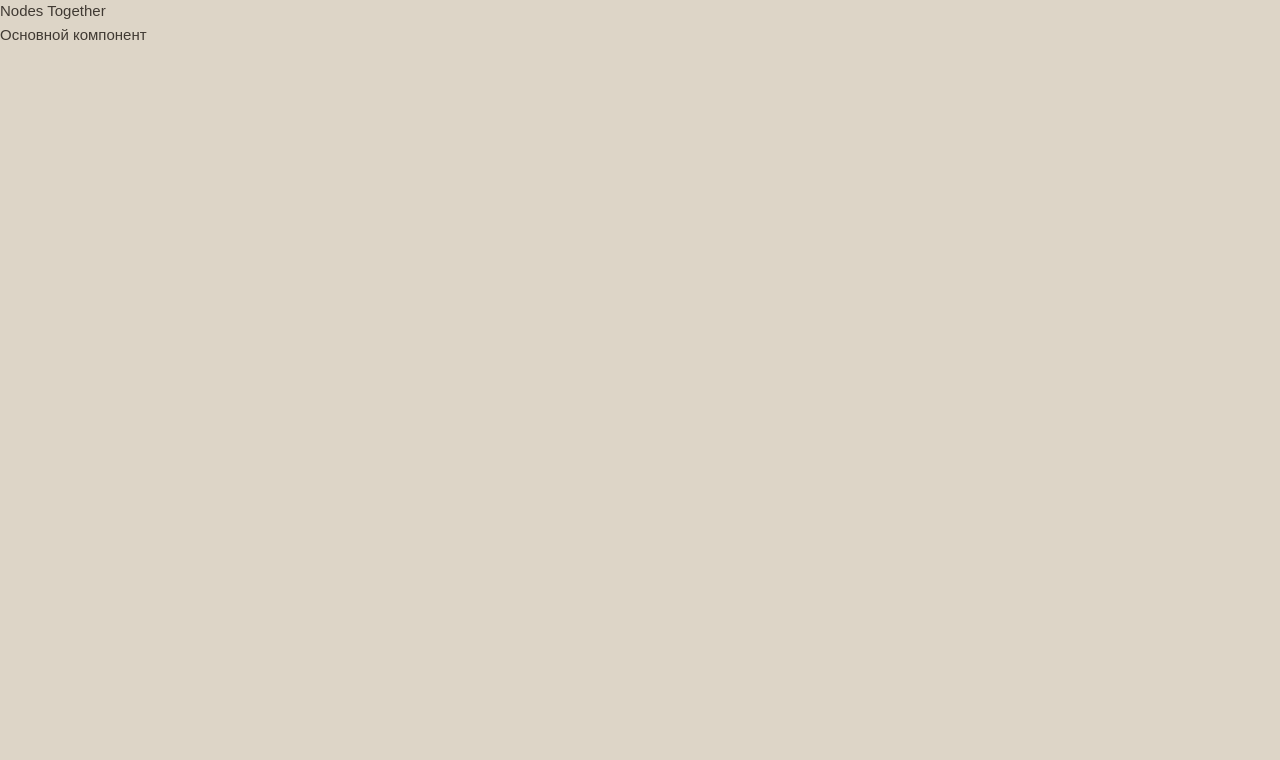
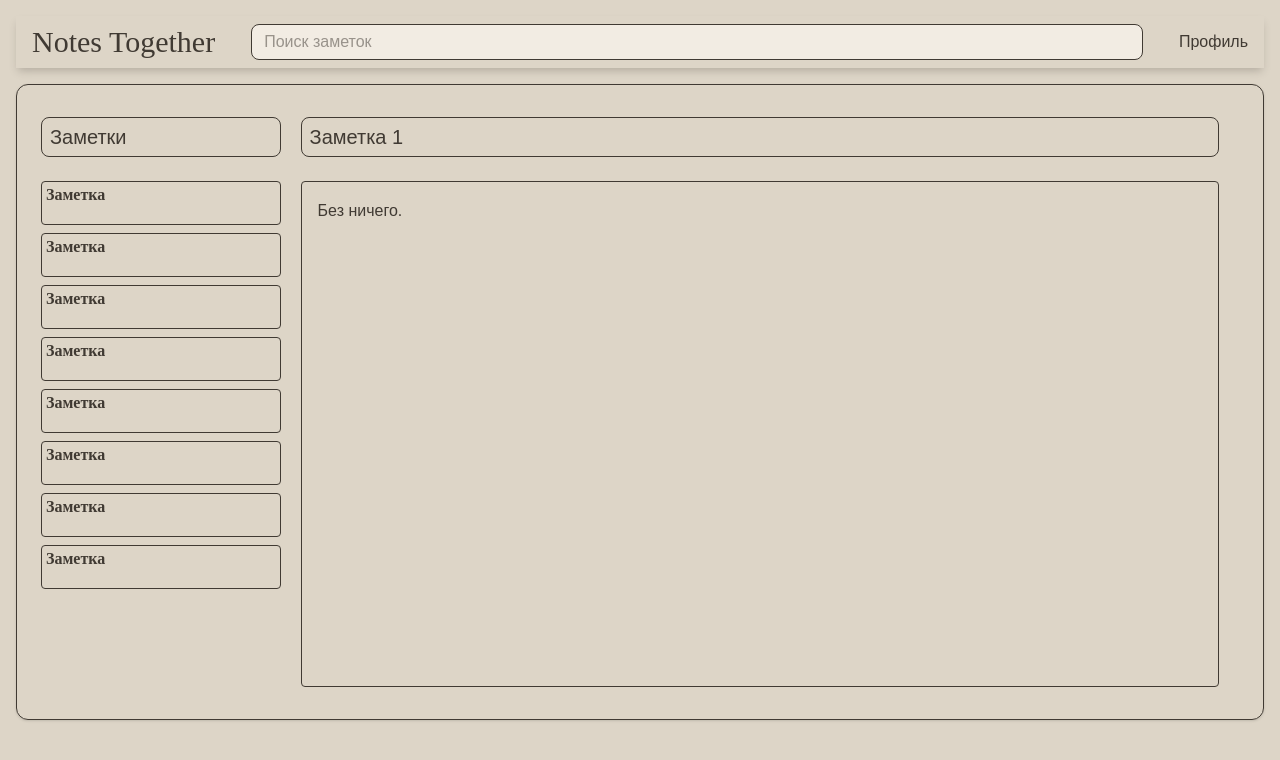
Before and after one commit to Veidge/NotesTogether, a Vue app in the folder frontend/: page / in a window 1280 px wide. Shown: the top 760 px of the page. Built offline with nearby package versions, Linux system fonts and the light colour scheme; a web font is replaced by a local one.

Commit message:
feat(ui): add initial workspace layout

```diff
--- a/frontend/package.json
+++ b/frontend/package.json
@@ -11,7 +11,8 @@
     "type-check": "vue-tsc --build"
   },
   "dependencies": {
-    "vue": "^3.5.42"
+    "vue": "^3.5.42",
+    "vue-router": "^5.5.1"
   },
   "devDependencies": {
     "@tailwindcss/vite": "^4.3.5",
--- a/frontend/src/App.vue
+++ b/frontend/src/App.vue
@@ -1,44 +1,9 @@
 <script setup lang="ts">
 
+import { RouterView } from 'vue-router'
+import HeaderMain from "./components/ui/HeaderMain.vue";
 </script>
 
 <template>
-  <header>
-    <div class="wrapper">
-      <h1>Nodes Together</h1>
-    </div>
-  </header>
-
-  <main>
-    <h3>Основной компонент</h3>
-  </main>
+    <RouterView/>
 </template>
-
-<style scoped>
-header {
-  line-height: 1.5;
-}
-
-.logo {
-  display: block;
-  margin: 0 auto 2rem;
-}
-
-@media (min-width: 1024px) {
-  header {
-    display: flex;
-    place-items: center;
-    padding-right: calc(var(--section-gap) / 2);
-  }
-
-  .logo {
-    margin: 0 2rem 0 0;
-  }
-
-  header .wrapper {
-    display: flex;
-    place-items: flex-start;
-    flex-wrap: wrap;
-  }
-}
-</style>
--- a/frontend/src/assets/style/base.css
+++ b/frontend/src/assets/style/base.css
@@ -1,6 +1,6 @@
 
 :root {
-  /* Цветовая палитра Notes Together */
+  /* Цветовая палитра */
   --nt-background: #DDD5C7;
   --nt-surface: #F2ECE3;
   --nt-accent: #B69C82;
@@ -24,7 +24,7 @@ body {
   background-color: var(--nt-background);
 
   font-family: "Nunito Sans", sans-serif;
-  font-size: 15px;
+  font-size: 16px;
   line-height: 1.6;
 
   text-rendering: optimizeLegibility;
--- /dev/null
+++ b/frontend/src/components/pages/NotePage.vue
@@ -0,0 +1,30 @@
+<script setup lang="ts">
+
+import HeaderMain from "../ui/HeaderMain.vue";
+</script>
+
+<template>
+    <div class="h-[92vh] w-full p-4 flex flex-col">
+        <HeaderMain/>
+        <div class="flex flex-col flex-1 py-2 rounded-xl border border-text shadow-sm">
+            <div class="p-6 flex flex-1 justify-between">
+                <div class="w-[20%] flex flex-col gap-2">
+                    <div class="w-full h-10 rounded-lg border border-text px-2 content-center mb-4">
+                        <h2 class="font-sans text-xl">Заметки</h2>
+                    </div>
+                    <div class="h-11 rounded-sm border border-text" v-for="note in 8" :key="note">
+                        <h2 class="font-heading font-bold px-1">Заметка</h2>
+                    </div>
+                </div>
+                <div class="flex flex-1 flex-col gap-2 mx-5">
+                    <div class="w-full h-10 rounded-lg border border-text px-2 content-center mb-4">
+                        <h2 class="font-sans text-xl">Заметка 1</h2>
+                    </div>
+                    <div class="flex-1 rounded-sm border border-black-200 p-4">
+                        <h3>Без ничего.</h3>
+                    </div>
+                </div>
+            </div>
+        </div>
+    </div>
+</template>
--- /dev/null
+++ b/frontend/src/components/ui/HeaderBase.vue
@@ -0,0 +1,15 @@
+<script setup lang="ts">
+
+</script>
+
+<template>
+    <div class="flex justify-between items-center">
+        <div class="gap-2 content-center">
+            <h1 class="font-logo text-3xl px-4 p-2">Notes Together</h1>
+        </div>
+        <div class="gap-2 content-center mx-4 p-2">
+            <a href="https://github.com/Veidge/NotesTogether" class="m-4">GitHub</a>
+            <a href="">О проекте</a>
+        </div>
+    </div>
+</template>
--- /dev/null
+++ b/frontend/src/components/ui/HeaderMain.vue
@@ -0,0 +1,18 @@
+<script setup lang="ts">
+
+</script>
+
+<template>
+    <div class="flex justify-between items-center mb-4 shadow-[0_5px_8px_-2px_rgba(64,58,51,0.25)]">
+        <div class="gap-2 content-center">
+            <h1 class="font-logo text-3xl px-4 p-2">Notes Together</h1>
+        </div>
+        <div class="flex-1 mx-5">
+            <input type="text" placeholder="Поиск заметок"
+                   class="w-full rounded-lg border border-color-accent bg-surface px-3 py-1"/>
+        </div>
+        <div class="gap-2 content-center mx-2 p-2">
+            <a href="#">Профиль</a>
+        </div>
+    </div>
+</template>
--- a/frontend/src/main.ts
+++ b/frontend/src/main.ts
@@ -3,5 +3,6 @@ import "./assets/style/main.css"
 
 import { createApp } from 'vue'
 import App from './App.vue'
+import router from "./router";
 
-createApp(App).mount('#app')
+createApp(App).use(router).mount('#app')
--- /dev/null
+++ b/frontend/src/router/index.ts
@@ -0,0 +1,15 @@
+import {createRouter, createWebHistory} from "vue-router";
+import NotePage from "../components/pages/NotePage.vue";
+
+const router = createRouter({
+    history: createWebHistory(),
+    routes: [
+        {
+            path: "/",
+            name: "notes",
+            component: NotePage
+        }
+    ]
+})
+
+export default router
```
Also changed, not shown: 1 other file (tests, documents, lock files or other folders).
